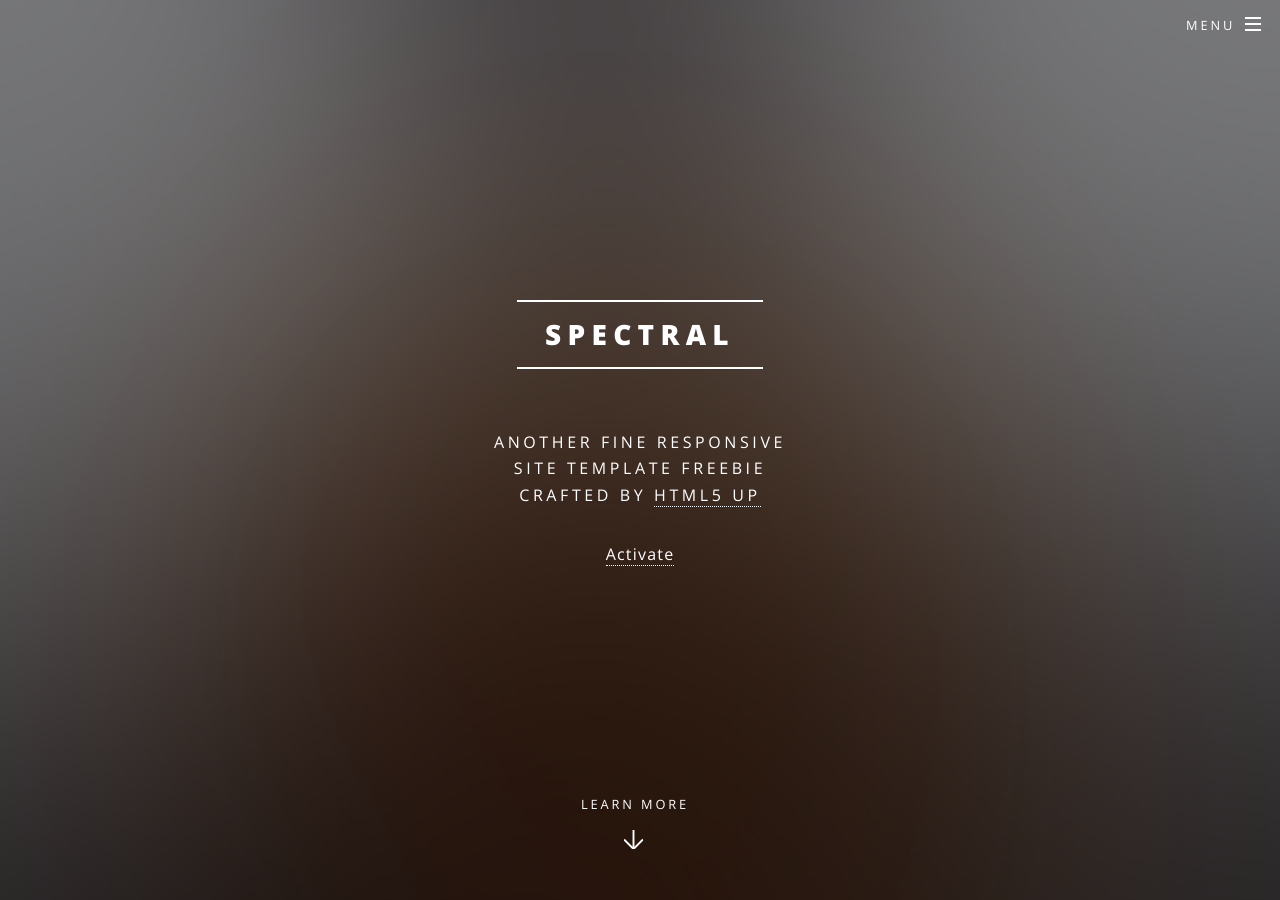
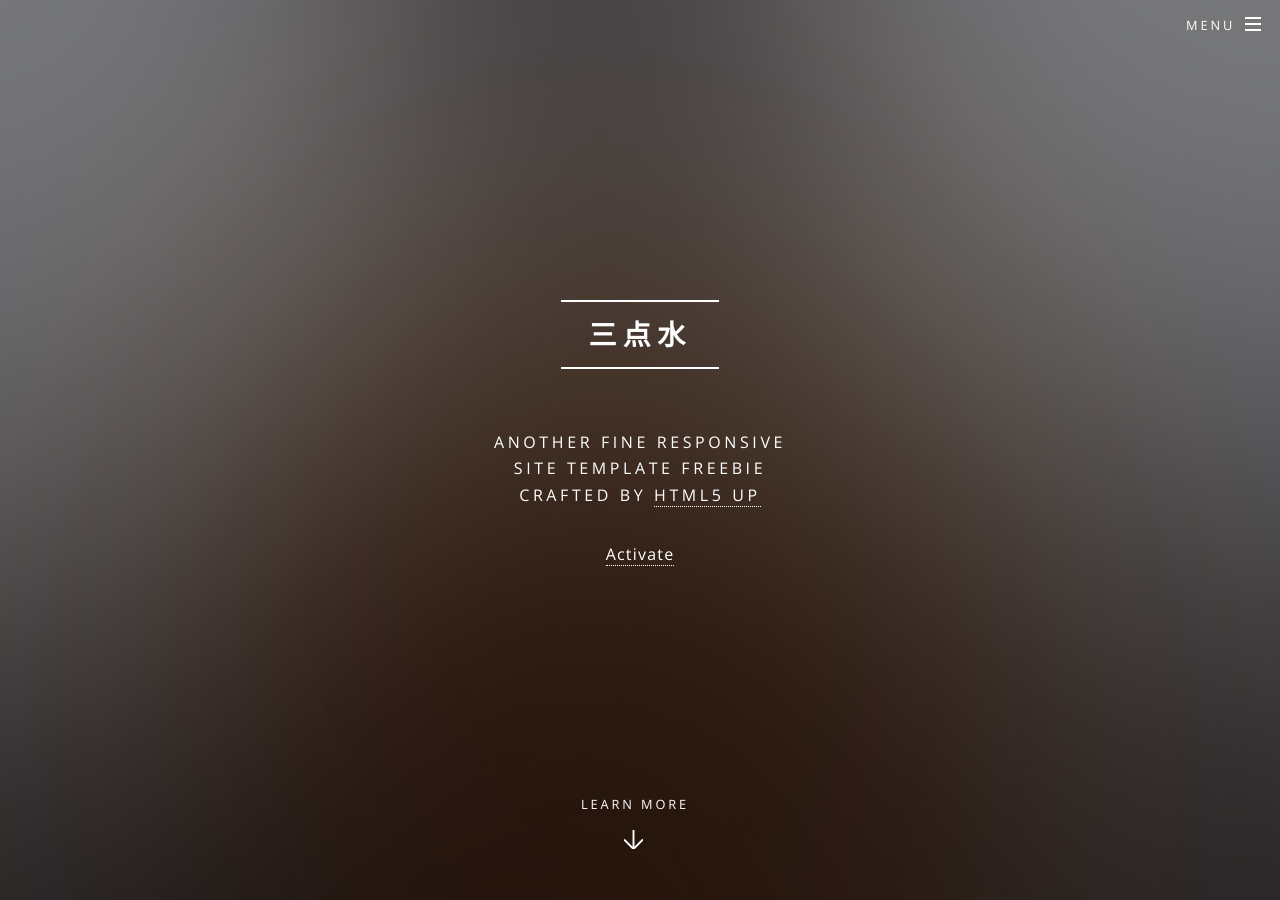
Before and after one commit to sandianshuiParis/spec, a Jekyll site: the page built from index.html, in a window 1280 px wide and 900 px high. Built offline with Jekyll 4.4.1, drawn with Linux system fonts in a browser that asks for light colours.

Commit message:
change title

```diff
--- a/_config.yml
+++ b/_config.yml
@@ -2,7 +2,7 @@
 #
 
 # Site settings
-title: Spectral
+title: 三点水
 description: |
   Another fine responsive
   site template freebie
```
